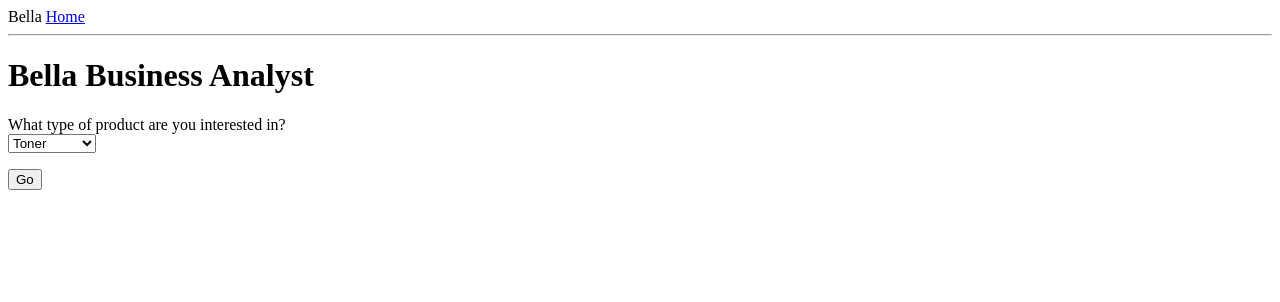
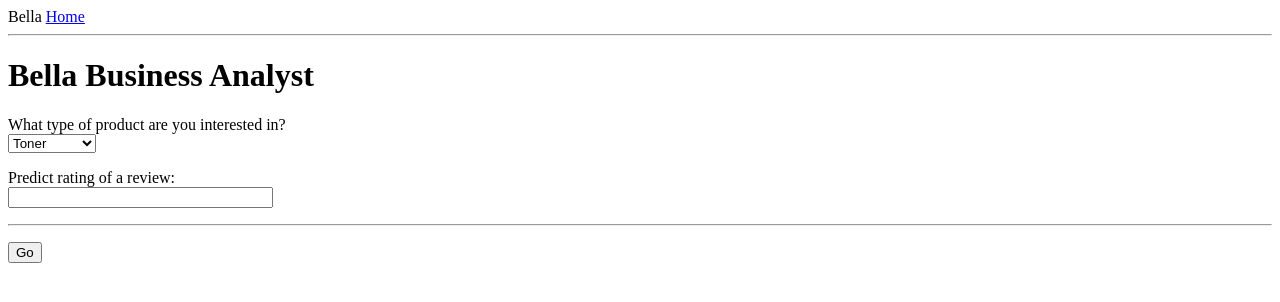
Before and after one commit to Nan-Shen/Bella, a Flask app: page /business in a window 1280 px wide. Shown: the top 302 px of the page. Run offline with Flask 2, Linux system fonts and the light colour scheme.

Commit message:
show plots html

```diff
--- a/webapp/app/templates/business.html
+++ b/webapp/app/templates/business.html
@@ -10,6 +10,22 @@
           {{ form.category }}
           <br>
       </p>
+      <p>
+          Predict rating of a review: <br>
+          {{ form.review(size=30) }}<br>
+      </p>
+      <hr>
+      {% for text in rating %}
+          <table>
+          <tr valign="top">
+            <td>{{ text.rate}} <br>
+          </tr>
+          </table>
+      {% endfor %}
       <p><input type="submit" value="Go"></p>
+      {% for fig in plot_url %}
+      Features customers love: <br>
+         <img src={{fig}} alt="Features customers love:">
+      {% endfor %}
 </form>
 {% endblock %}
```
